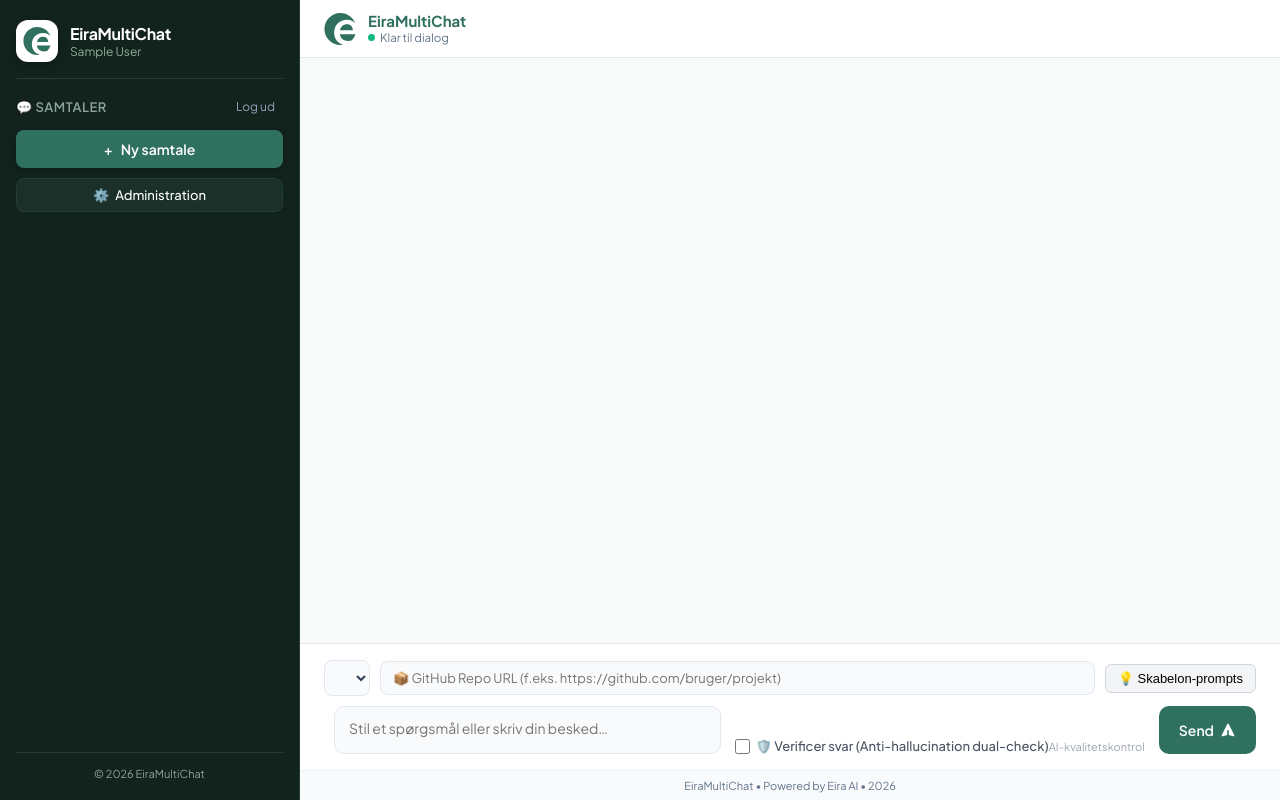
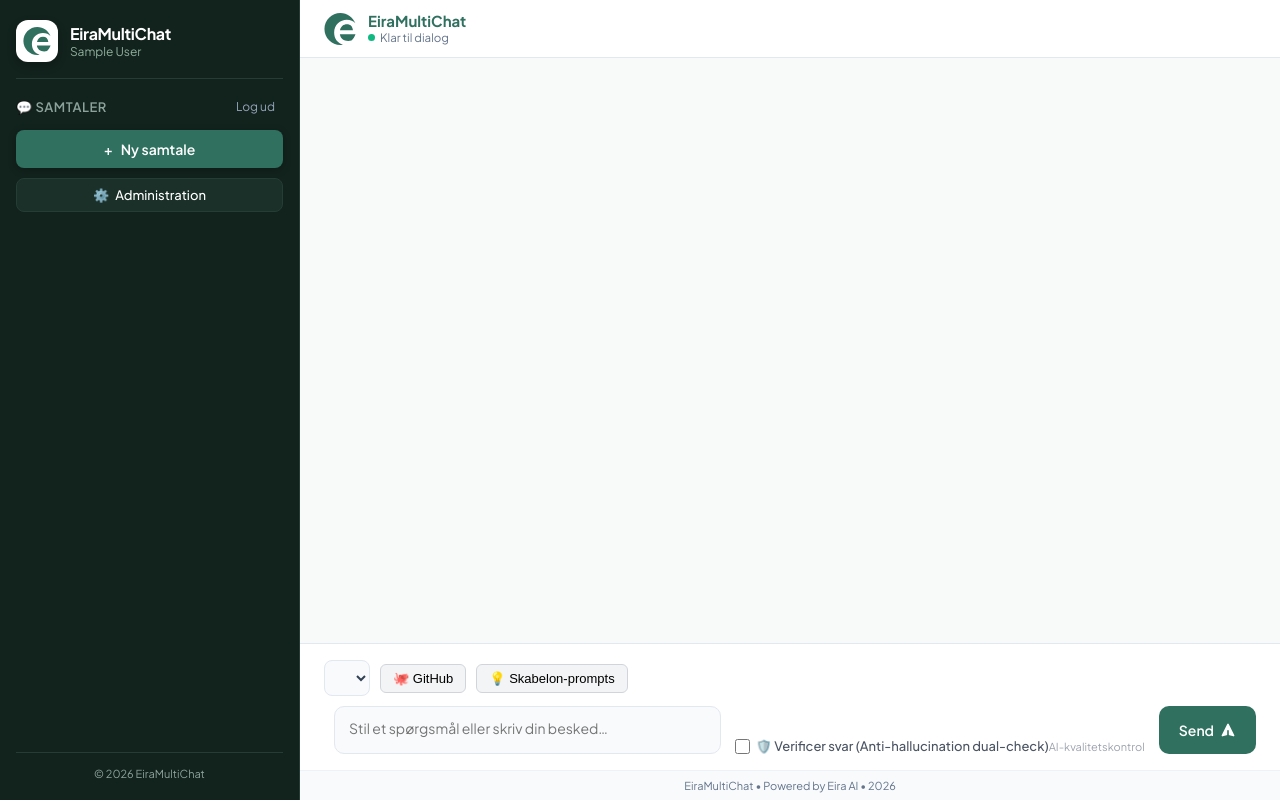
Before and after one commit to smoeberg/aimultichat, a PHP site: page /index.php in a window 1280 px wide. Run offline with PHP 8.4, Linux system fonts and the light colour scheme; the visitor is signed in with stand-in values (Sample User, id 1); data comes from the database, SQL or seed files in the repository; data that the repository does not hold is empty.

Commit message:
Make GitHub repository input in user chat frontend an optional toggle button

```diff
--- a/public/index.php
+++ b/public/index.php
@@ -188,7 +188,12 @@
                         </select>
                     </div>
 
-                    <div class="input-github-wrapper">
+                    <div>
+                        <button type="button" id="toggleGithubBtn" class="btn-secondary" style="background:#f3f4f6; border:1px solid #d1d5db; padding:6px 12px; border-radius:6px; cursor:pointer; font-size:13px; font-weight:500; display:inline-flex; align-items:center; gap:6px; white-space:nowrap;" title="Tilføj GitHub repository som kontekst">
+                            🐙 GitHub
+                        </button>
+                    </div>
+                    <div class="input-github-wrapper" id="githubWrapper" style="display: none; flex: 1;">
                         <input type="text" name="github_repo" id="githubRepo" placeholder="📦 GitHub Repo URL (f.eks. https://github.com/bruger/projekt)">
                     </div>
 
```
Also changed, not shown: public/js/app.js.
